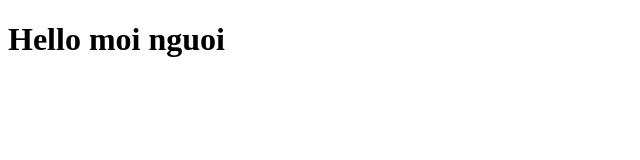
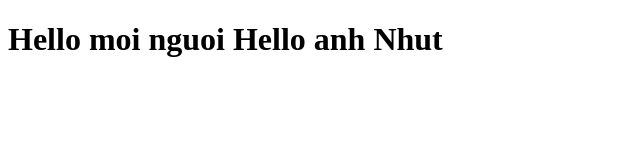
Before and after one commit to MONSTERT06/MONSTERT06.github.io, a plain HTML site: page index.html in a window 1280 px wide. Shown: the whole page, without its empty margins (0-640 px from the left). Drawn offline with Linux system fonts and the light colour scheme.

Commit message:
thirdpush

```diff
--- a/index.html
+++ b/index.html
@@ -6,6 +6,6 @@
     <title>Document</title>
   </head>
   <body>
-    <h1>Hello moi nguoi</h1>
+    <h1>Hello moi nguoi Hello anh Nhut</h1>
   </body>
 </html>
```
